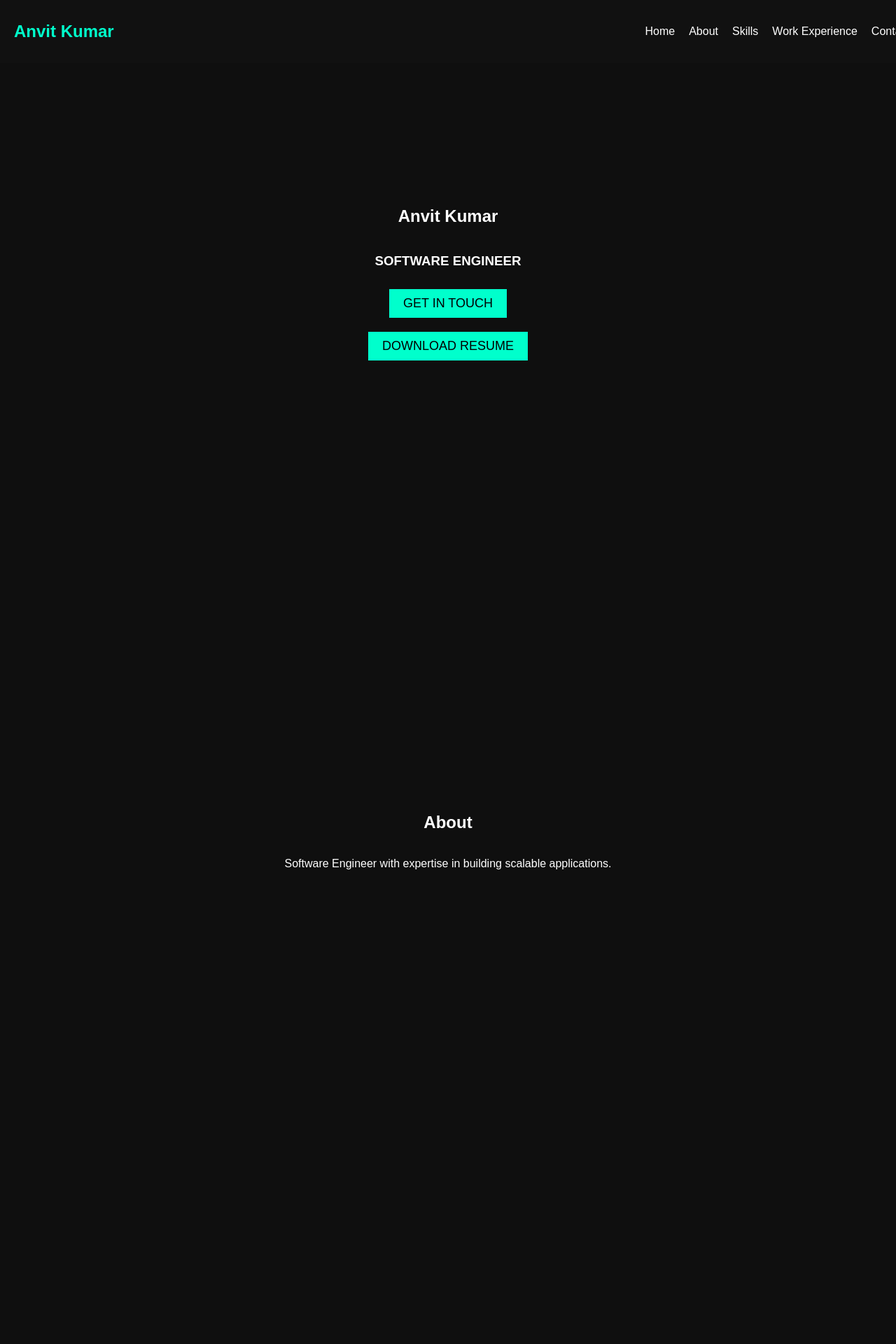
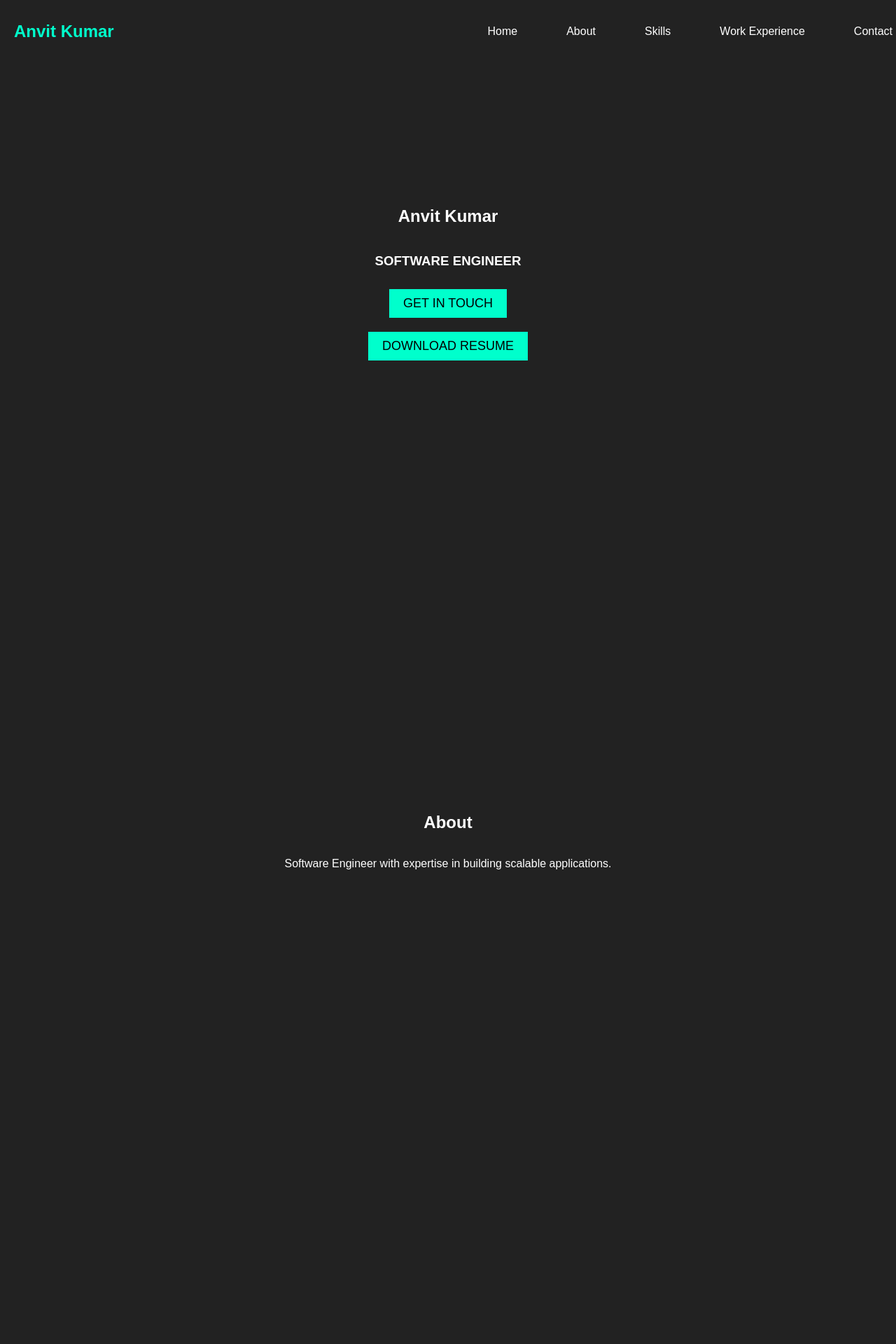
Before and after one commit to Anvit2512/My_Portfolio, a Django app: template portfolio/templates/portfolio/home.html in a window 1280 px wide. Shown: the top 1920 px of the page at 70% size. Run offline with Django 5.2, Linux system fonts and the light colour scheme; the template is opened without the code that fills it, so the values that code supplies are empty; parts of the project's set-up code (start-up, migrations or seed data) failed here and were passed over.

Commit message:
fixed frontend

```diff
--- a/portfolio/static/css/style.css
+++ b/portfolio/static/css/style.css
@@ -1,5 +1,5 @@
 body {
-    background-color: #0f0f0f;
+    background-color: #222222;
     color: white;
     font-family: Arial, sans-serif;
     margin: 0;
@@ -12,7 +12,7 @@ header {
     justify-content: space-between;
     align-items: center;
     padding: 15px 20px;
-    background-color: #111;
+    background-color: #222222;
     position: fixed;
     width: 100%;
     top: 0;
@@ -44,6 +44,58 @@ nav ul li a:hover {
     color: #00ffcc;
 }
 
+.infoSection nav {
+    background-color: #222222;
+    overflow-x: auto;
+    white-space: nowrap;
+  }
+
+
+#info ul {
+
+    list-style: none;
+    margin: 0;
+    padding: 0;
+    display: flex;
+    justify-content: space-around;
+    align-items: center;
+}
+
+  #info ul li {
+    display: inline-block;
+    margin: 0 10px;
+  }
+
+  #info ul li a {
+    color: white;
+    text-decoration: none;
+    padding: 10px 15px;
+    display: inline-block;
+    font-size: 16px;
+    transition: background-color 0.3s;
+  }
+
+  #info ul li a:hover {
+    background-color: #575757;
+    border-radius: 5px;
+  }
+
+  @media (max-width: 600px) {
+    #info ul {
+      flex-direction: column;
+      align-items: flex-start;
+    }
+
+    #info ul li {
+      margin: 5px 0;
+    }
+
+    #info ul li a {
+      width: 100%;
+    }
+  }
+
+
 .section {
     height: 100vh;
     display: flex;
--- a/portfolio/templates/portfolio/home.html
+++ b/portfolio/templates/portfolio/home.html
@@ -10,6 +10,7 @@
 <body>
     <header>
         <h1>Anvit Kumar</h1>
+        <div class="infoSection" id="info">
         <nav>
             <ul>
                 <li><a href="#home">Home</a></li>
@@ -19,6 +20,8 @@
                 <li><a href="#contact">Contact</a></li>
             </ul>
         </nav>
+        </div>
+
     </header>
 
     <section id="home" class="section">
```
